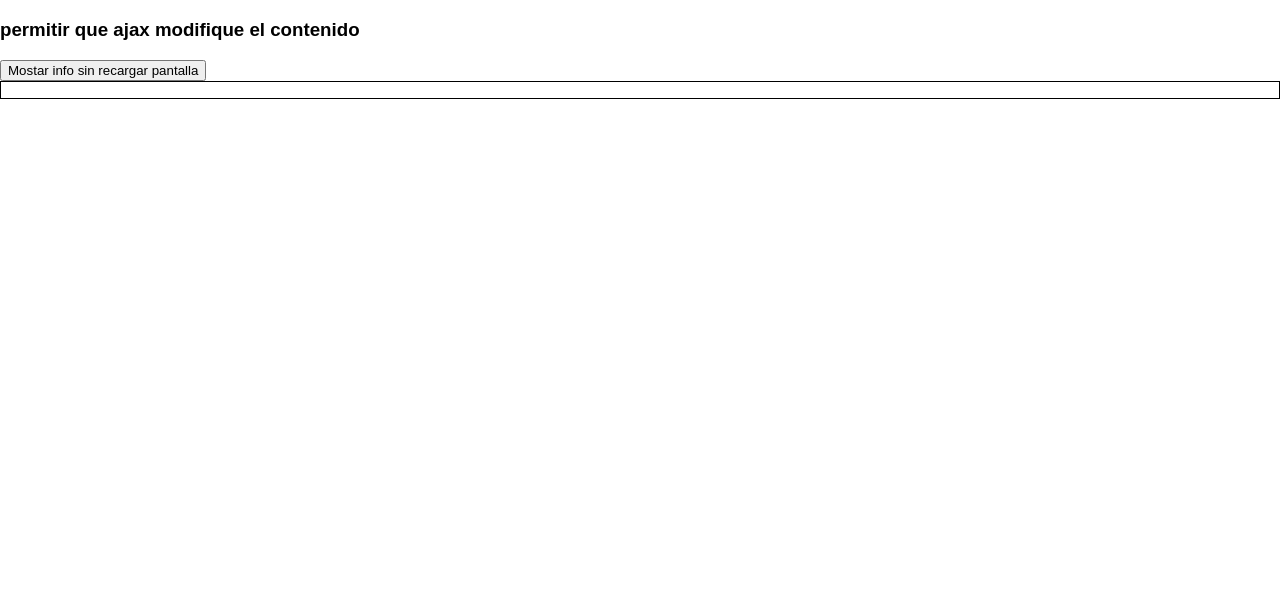
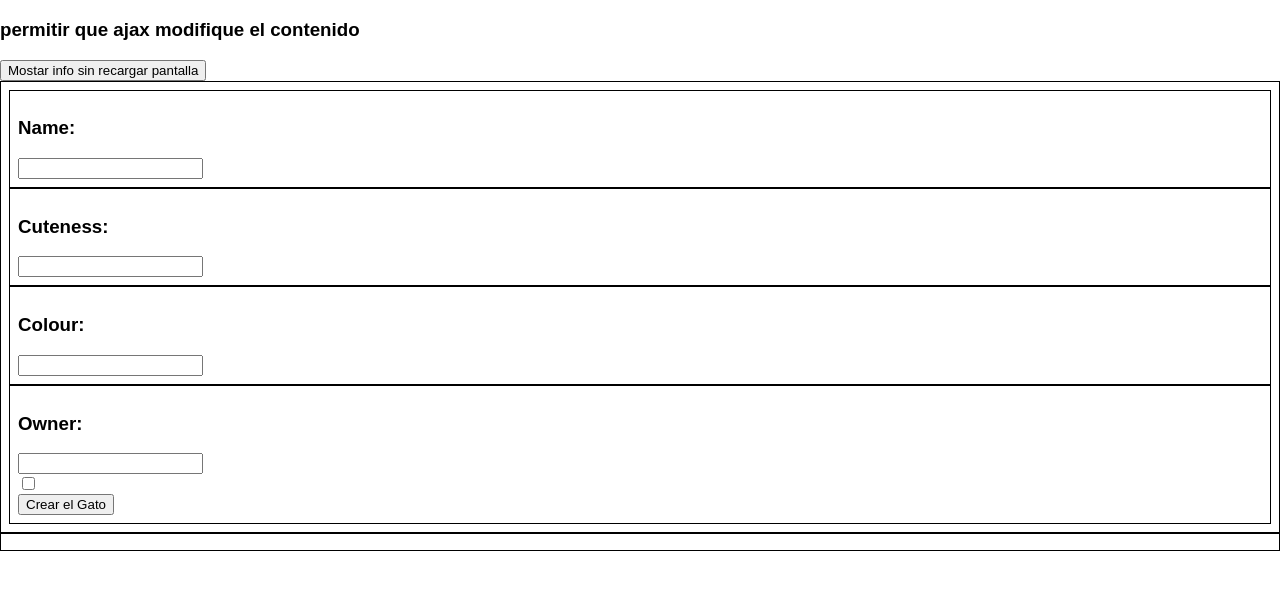
Before and after one commit to JoseMercado1001/Ejercico_json, a plain HTML site: page index.html in a window 1280 px wide. Shown: the part 61-650 px from the top of the page. Drawn offline with Linux system fonts and the light colour scheme.

Commit message:
WIP: add json

```diff
--- a/index.html
+++ b/index.html
@@ -22,6 +22,7 @@
 					//cambiar texto
 					let data = JSON.parse(this.responseText);
 					let emptyDiv = document.getElementById("loaded-info");
+
 					let html = '';
 					data.forEach(function(persona){
 						html += '<p>'
@@ -43,12 +44,66 @@
 			//
 			xhr.send();
 		}
+		function postExample() {
+			let xhr = new XMLHttpRequest();
+			xhr.open("POST", "https://10.24.43.221:300/kittens");
+
+			xhr.onload = function(){};
+
+			xhr.onerror = function(){
+				alert("la conexion ha fallado");
+			};
+
+			let name = document getElementById('name').value;
+			let cuteness = document getElementById('cuteness').value;
+			let colour = document getElementById('colour').value;
+			let owner = document getElementById('owner').value;
+			let explodes = document getElementById('explodes').checked;
+
+			let obj = {name, cuteness, colour, owner, explodes };
+
+
+			let data = JSON.strigify(obj);
+			console.log(data);
+			console.log()
+		}
+
+		function changeText(response) {
+			let loadedInfo = document.getElementById("loaded-info");
+			let htmlString = "";
+
+			//modificar contenido
+			let data = JSON.parse(response.responseText);
+			data.forEach(function(persona){
+				htmlString +=
+			})
+		}
 	</script>
 </head>
 <body>
 	<h1>JSON y AJAX</h1>
 	<H3>permitir que ajax modifique el contenido</H3>
 	<button id="btn" type="button"  onclick="loadData()">Mostar info sin recargar pantalla</button>
+	<div id="formulario">
+		<div>
+			<h3>Name:</h3>
+			<input type="text" name="name">
+		</div>
+		<div>
+			<h3>Cuteness:</h3>
+			<input type="text" name="cuteness">
+		</div>
+		<div>
+			<h3>Colour:</h3>
+			<input type="text" name="colour">
+		</div>
+		<div>
+			<h3>Owner:</h3>
+			<input type="text" name="owner"><br>
+			<input type="checkbox" name="Explodes"><br>
+			<button id="btn-create" type="button" onclick="postExample()"> Crear el Gato</button>
+		</div>
+	</div>
 	<div id="loaded-info"></div>
 </body>
 </html>
```
